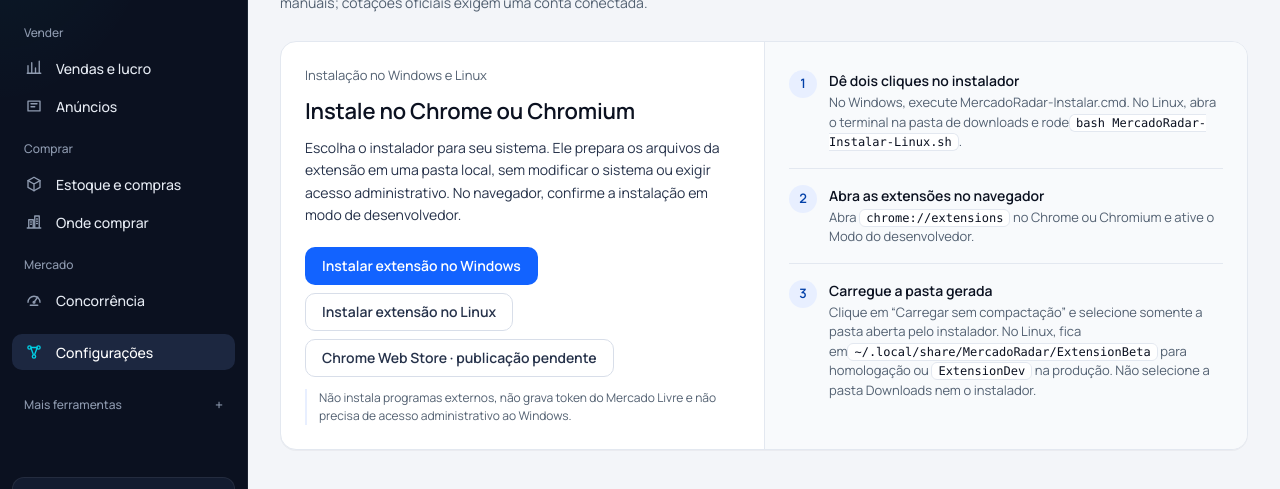
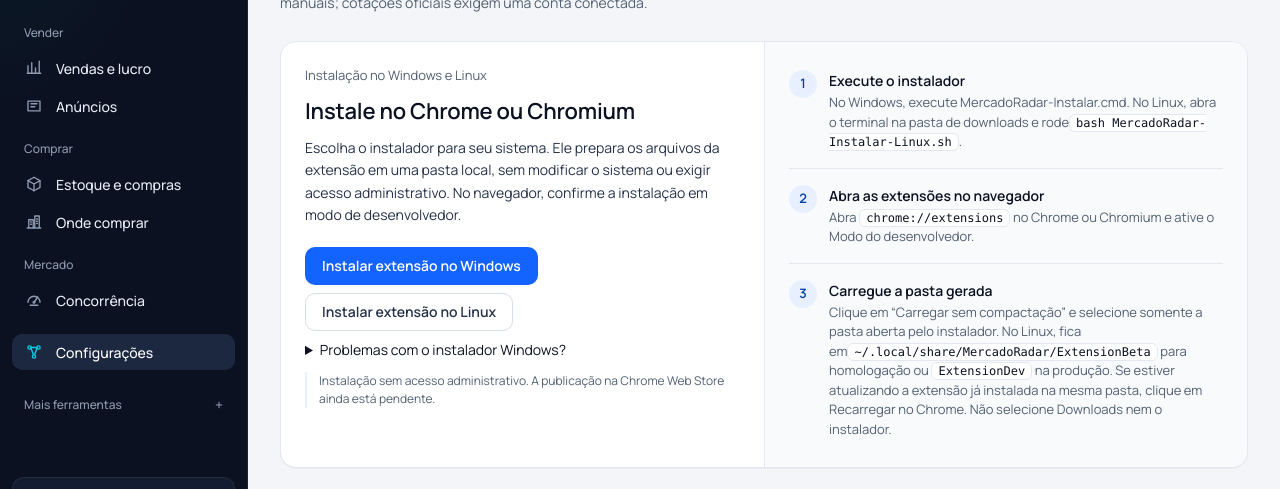
Before and after one commit to Brunohvg/mercado-radar, a Next.js app: page /extensao in a window 1280 px wide. Shown: the part 183-672 px from the top of the page. Built offline with nearby package versions, Linux system fonts and the light colour scheme; no server answers.

Commit message:
fix(ux): clarify extension installation and expose direct Windows fallback

```diff
--- a/app/extensao/page.tsx
+++ b/app/extensao/page.tsx
@@ -49,24 +49,23 @@ export default function ExtensionPage() {
                   Instalar extensão no Linux
                 </a>
 
-                <span
-                  className="secondary extension-install-secondary"
-                  aria-disabled="true"
-                >
-                  Chrome Web Store · publicação pendente
-                </span>
+                <details>
+                  <summary>Problemas com o instalador Windows?</summary>
+                  <p>Baixe novamente o instalador para receber a versão do ambiente atual. Se necessário, use o arquivo PowerShell diretamente.</p>
+                  <a href="/api/extension/dev-installer" download>Baixar instalador PowerShell (.ps1)</a>
+                  <p>Abra o PowerShell na pasta Downloads e execute <code>powershell -NoProfile -ExecutionPolicy Bypass -File .\MercadoRadar-Instalar.ps1</code>. A opção de execução vale apenas para esse processo.</p>
+                </details>
               </div>
 
               <small>
-                Não instala programas externos, não grava token do Mercado Livre
-                e não precisa de acesso administrativo ao Windows.
+                Instalação sem acesso administrativo. A publicação na Chrome Web Store ainda está pendente.
               </small>
             </div>
 
             <ol className="extension-install-steps" aria-label="Passo a passo">
               <li>
                 <span aria-hidden="true">1</span>
-                <strong>Dê dois cliques no instalador</strong>
+                <strong>Execute o instalador</strong>
                 <small>
                   No Windows, execute MercadoRadar-Instalar.cmd. No Linux,
                   abra o terminal na pasta de downloads e rode
@@ -89,7 +88,7 @@ export default function ExtensionPage() {
                   pasta aberta pelo instalador. No Linux, fica em
                   <code>~/.local/share/MercadoRadar/ExtensionBeta</code> para
                   homologação ou <code>ExtensionDev</code> na produção.
-                  Não selecione a pasta Downloads nem o instalador.
+                  Se estiver atualizando a extensão já instalada na mesma pasta, clique em Recarregar no Chrome. Não selecione Downloads nem o instalador.
                 </small>
               </li>
             </ol>
```
